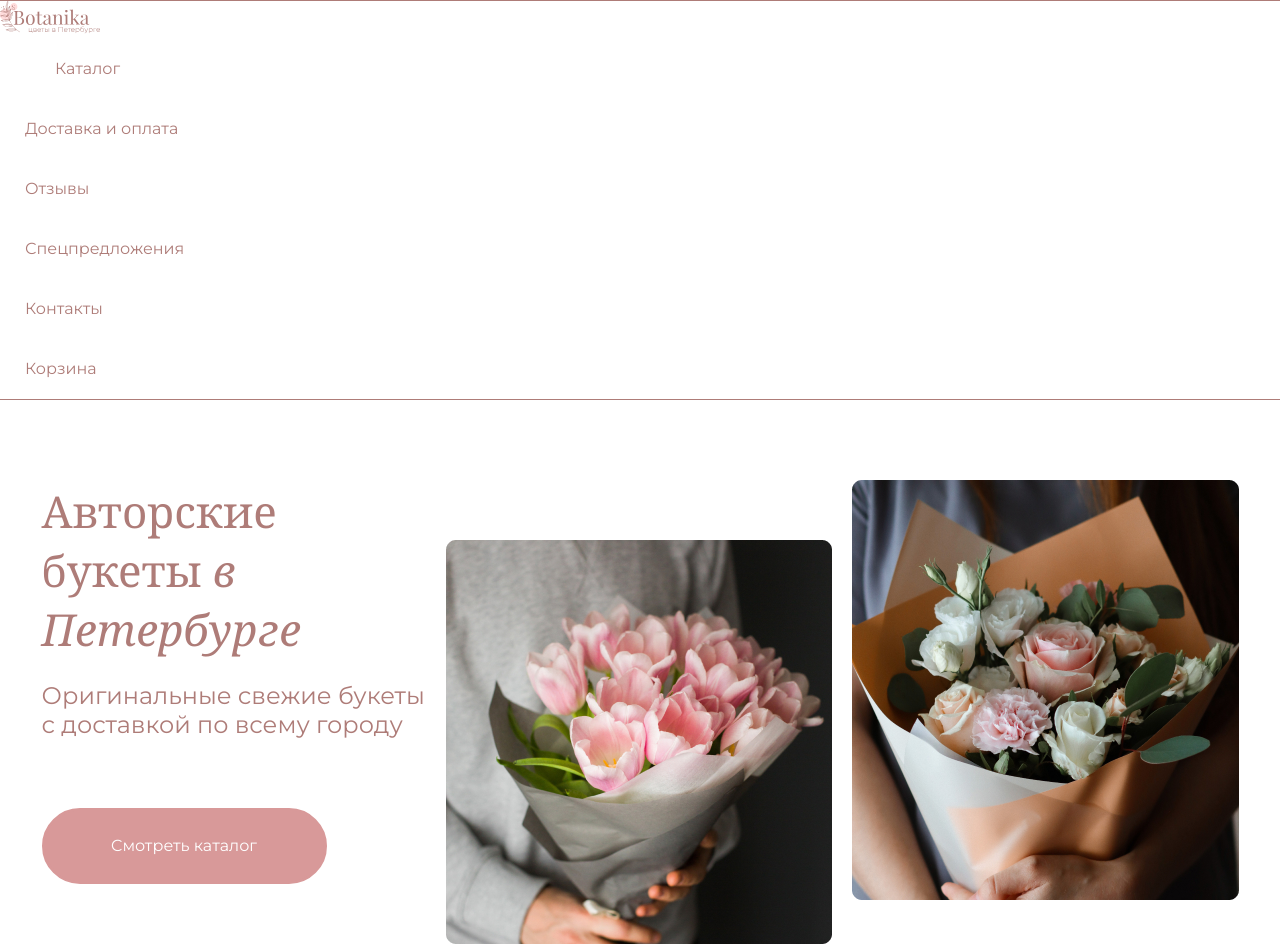
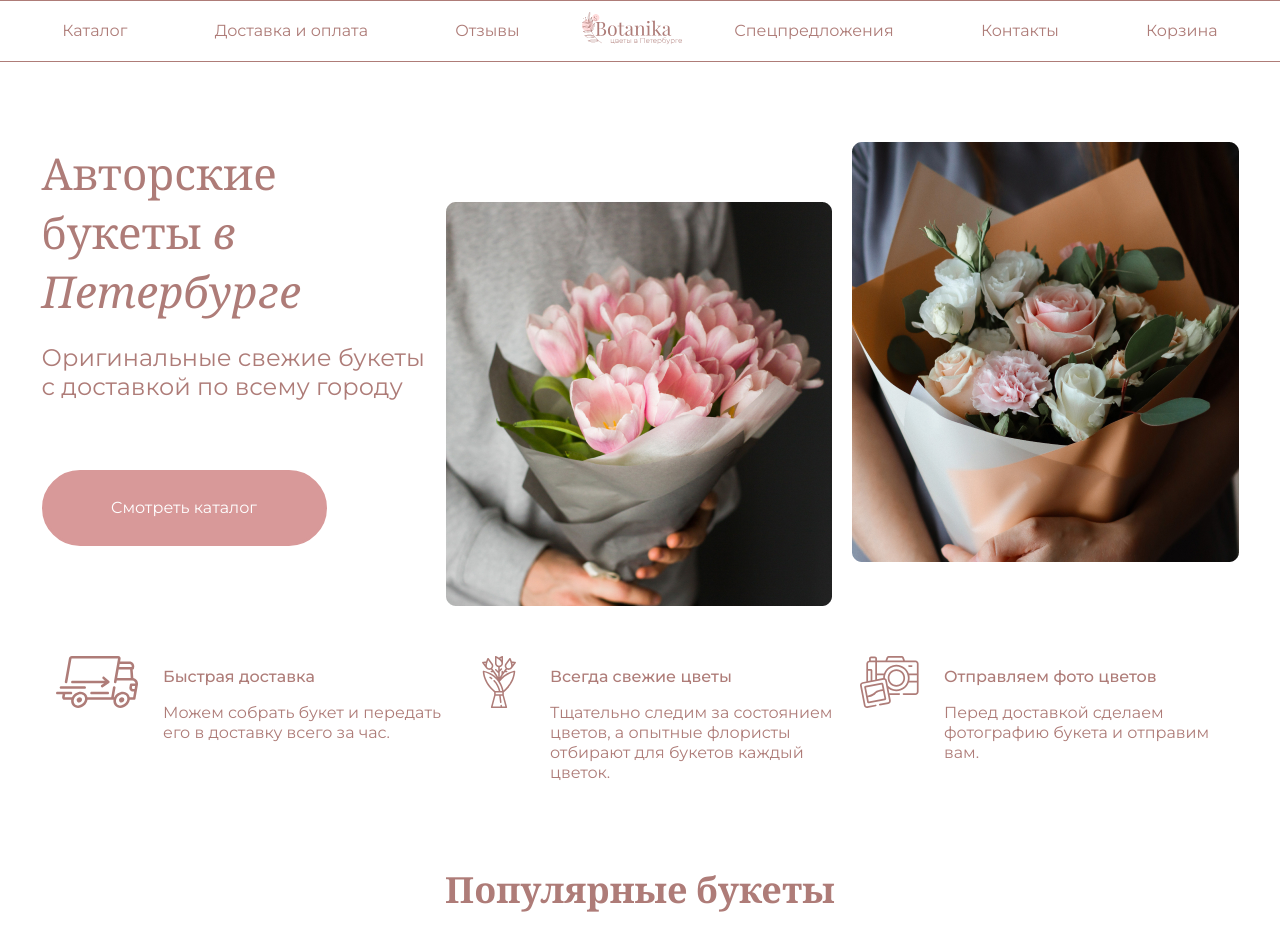
Before and after one commit to Ponomareva-Nina/Botanica, a plain HTML site: page index.html in a window 1280 px wide. Shown: the top 947 px of the page. Drawn offline with nearby package versions, Linux system fonts and the light colour scheme; a web font is replaced by a local one.

Commit message:
выравнивание по центру в навигационном блоке в шапке сайта

```diff
--- a/index.html
+++ b/index.html
@@ -18,32 +18,30 @@
 
 <body>
     <header class="page-header">
-        <nav class="menu-container">
+        <nav class="navigation-menu">
+            <div class="navigation-item">
+                <a>Каталог</a>
+            </div>
+            <div class="navigation-item">
+                <a>Доставка и оплата</a>
+            </div>
+            <div class="navigation-item">
+                <a>Отзывы</a>
+            </div>
             <div class="logo">
                 <a href="">
                     <img src="images/main/logo.svg" width="100" alt="Логотип Botanica">
                 </a>
             </div>
-            <ul class="navigation-list">
-                <li class="navigation-item">
-                    <a>Каталог</a>
-                </li>
-                <li class="navigation-item">
-                    <a>Доставка и оплата</a>
-                </li>
-                <li class="navigation-item">
-                    <a>Отзывы</a>
-                </li>
-                <li class="navigation-item">
-                    <a>Спецпредложения</a>
-                </li>
-                <li class="navigation-item">
-                    <a>Контакты</a>
-                </li>
-                <li class="navigation-item">
-                    <a>Корзина</a>
-                </li>
-            </ul>
+            <div class="navigation-item">
+                <a>Спецпредложения</a>
+            </div>
+            <div class="navigation-item">
+                <a>Контакты</a>
+            </div>
+            <div class="navigation-item">
+                <a>Корзина</a>
+            </div>
         </nav>
     </header>
 
```
